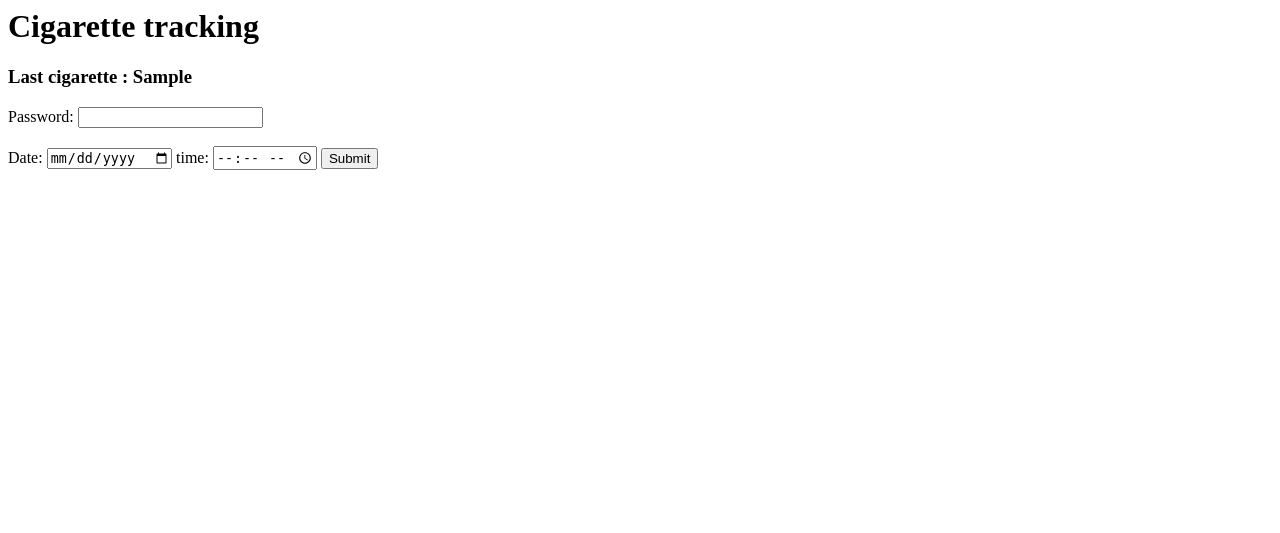
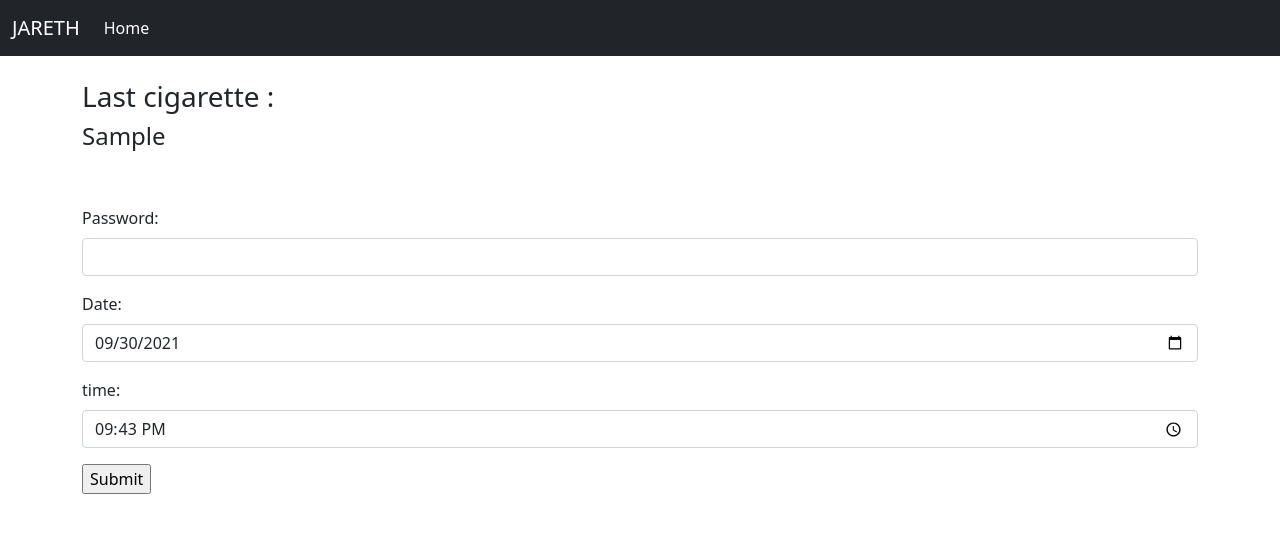
Before and after one commit to Jivelien/JARETH, a Flask app: template front/templates/test.html in a window 1280 px wide. Shown: the top 533 px of the page. Run offline with Flask 2, Linux system fonts and the light colour scheme; the template is opened without the code that fills it: values that come from a table or form of the project are taken from there, most other values are stand-ins (such as "Sample title", 1, 10 or a date in 2020); parts of the project's set-up code (start-up, migrations or seed data) failed here and were passed over.

Commit message:
clean ws

```diff
--- a/front/app.py
+++ b/front/app.py
@@ -3,9 +3,7 @@ from flask import render_template
 from flask_wtf import FlaskForm
 from flask import render_template
 from flask_wtf import FlaskForm
-from datetime import date
-from wtforms.fields.html5 import DateField, TimeField, SearchField
-from wtforms.fields.html5 import TimeField
+from datetime import datetime
 import requests
 
 app = Flask(__name__)
@@ -15,18 +13,17 @@ def get_last_cigarette():
     last_cigarette=requests.get("http://webservice:5000/get_last_cigarette").json()
     return last_cigarette
 
-class TestForm(FlaskForm):
-    password = SearchField('Password:')
-    eventdate = DateField('Date:')
-    eventtime = TimeField('time:')
-
-
 @app.route("/")
 def main():
-    forms = TestForm()
-    last_cigarette = get_last_cigarette()
+    last_cigarette = get_last_cigarette().get("event")
+    if last_cigarette :
+        last_cigarette_timestamp = datetime.strptime(last_cigarette, "%a, %d %b %Y %X GMT")
+    else:
+        last_cigarette_timestamp = ''
+        last_cig_from_now = ''
 
-    return render_template('test.html',form=forms, last_cigarette=last_cigarette)
+    return render_template('test.html',
+                            last_cigarette=last_cigarette_timestamp)
 
 @app.route("/add_event", methods=['POST'])
 def add_event():
--- /dev/null
+++ b/front/templates/base.html
@@ -0,0 +1,33 @@
+<!doctype html>
+<html lang="en">
+  <head>
+    <!-- Required meta tags -->
+    <meta charset="utf-8">
+    <meta name="viewport" content="width=device-width, initial-scale=1">
+
+    <!-- Bootstrap CSS -->
+    <link href="https://cdn.jsdelivr.net/npm/bootstrap@5.1.1/dist/css/bootstrap.min.css" rel="stylesheet" integrity="sha384-F3w7mX95PdgyTmZZMECAngseQB83DfGTowi0iMjiWaeVhAn4FJkqJByhZMI3AhiU" crossorigin="anonymous">
+
+    <title>JARETH - Jareth's Advises to Reduce efficiently This Habits</title>
+  </head>
+  <nav class="navbar navbar-expand-lg navbar-dark bg-dark">
+    <div class="container-fluid">
+      <a class="navbar-brand" href="#">JARETH</a>
+      <button class="navbar-toggler" type="button" data-bs-toggle="collapse" data-bs-target="#navbarNav" aria-controls="navbarNav" aria-expanded="false" aria-label="Toggle navigation">
+        <span class="navbar-toggler-icon"></span>
+      </button>
+      <div class="collapse navbar-collapse" id="navbarNav">
+        <ul class="navbar-nav">
+          <li class="nav-item">
+            <a class="nav-link active" aria-current="page" href="#">Home</a>
+          </li>
+        </ul>
+      </div>
+    </div>
+  </nav>
+
+{% block content %}
+{% endblock %}
+
+</body>
+</html>
--- a/front/templates/test.html
+++ b/front/templates/test.html
@@ -1,17 +1,35 @@
-<html>
-<body>
-<h1> Cigarette tracking </h1>
-<h3>Last cigarette : {{last_cigarette}}</h3>
+{% extends 'base.html' %}
+{% block content %}
 
-<form method="POST" action="{{url_for('.add_event')}}">
- {{ form.csrf_token }}
- {{ form.password.label }}
-    {{ form.password }} <br/> <br/>
- {{ form.eventdate.label }}
-    {{ form.eventdate }}
-{{ form.eventtime.label }}
-   {{ form.eventtime }}
-<input type="submit" value="Submit">
-</form>
-</body>
-</html>
+<div class="container">
+   <br/>
+   <h3>Last cigarette : </h3>
+   <h4>{{last_cigarette}}</h4>
+   <br/><br/>
+   <form method="POST" action="{{url_for('.add_event')}}">
+      <div class="mb-3">
+         <label for="password" class="form-label">Password:</label>
+         <input class="form-control" id="password" name="password" type="search" value="">
+      </div>
+      <div class="mb-3">
+         <label for="eventdate" class="form-label">Date:</label>
+         <input class="form-control" id="eventdate" name="eventdate" type="date">
+      </div>
+      <div class="mb-3">
+         <label for="eventtime" class="form-label">time:</label>
+         <input class="form-control" id="eventtime" name="eventtime" type="time">
+      </div>
+      <div class="mb-3">
+         <input type="submit" value="Submit">
+      </div>
+   </form>
+</div>
+<script>
+   var date = new Date();
+   var currentDate = date.toISOString().substring(0,10);
+   var currentTime = date.getHours() + ":" + (date.getMinutes()<10?'0':'') + date.getMinutes();
+
+   document.getElementById('eventdate').value = currentDate;
+   document.getElementById('eventtime').value = currentTime;
+</script>
+{% endblock %}
```
Also changed, not shown: webservice/project/__init__.py (+10 -2 lines).
